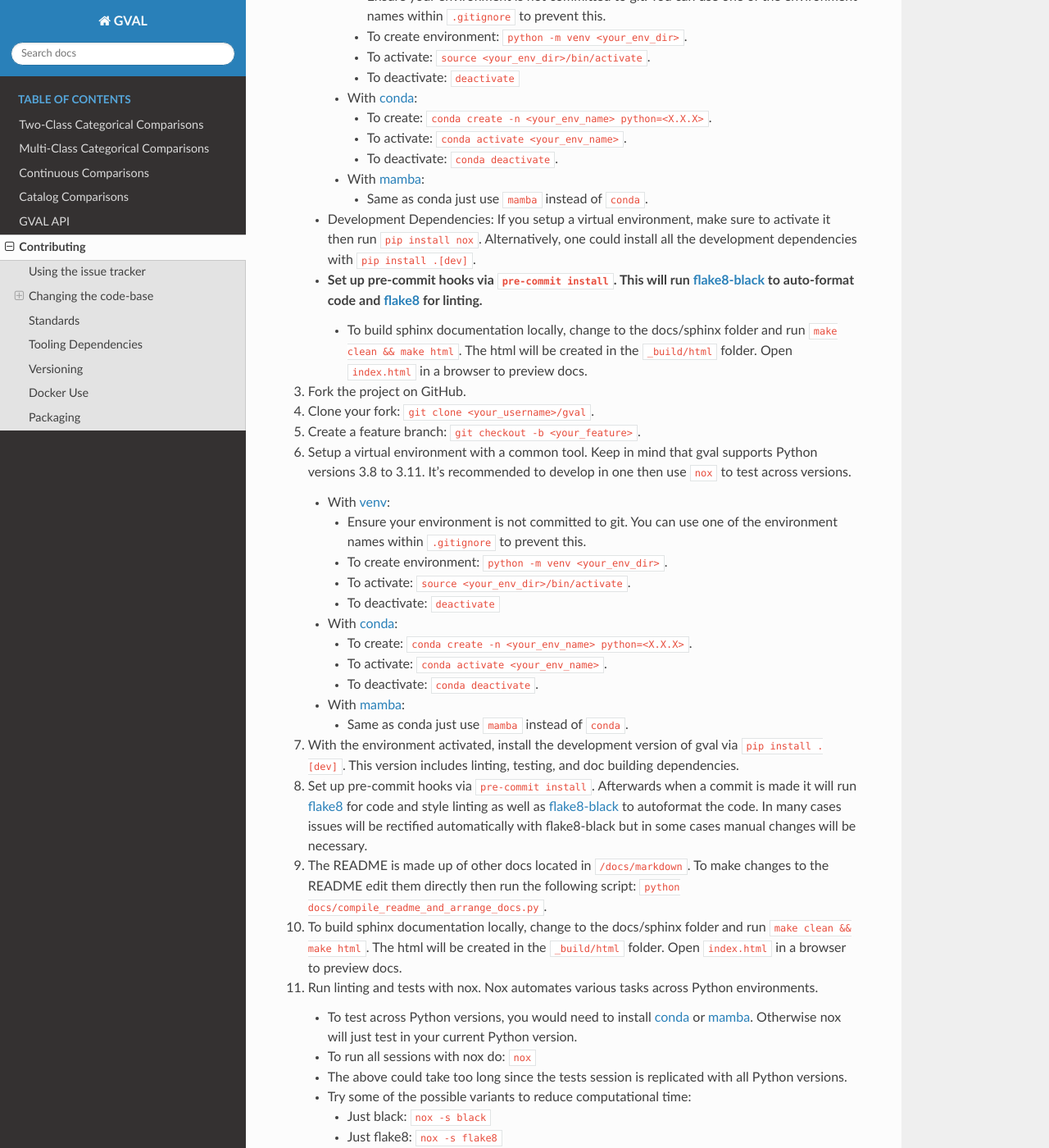
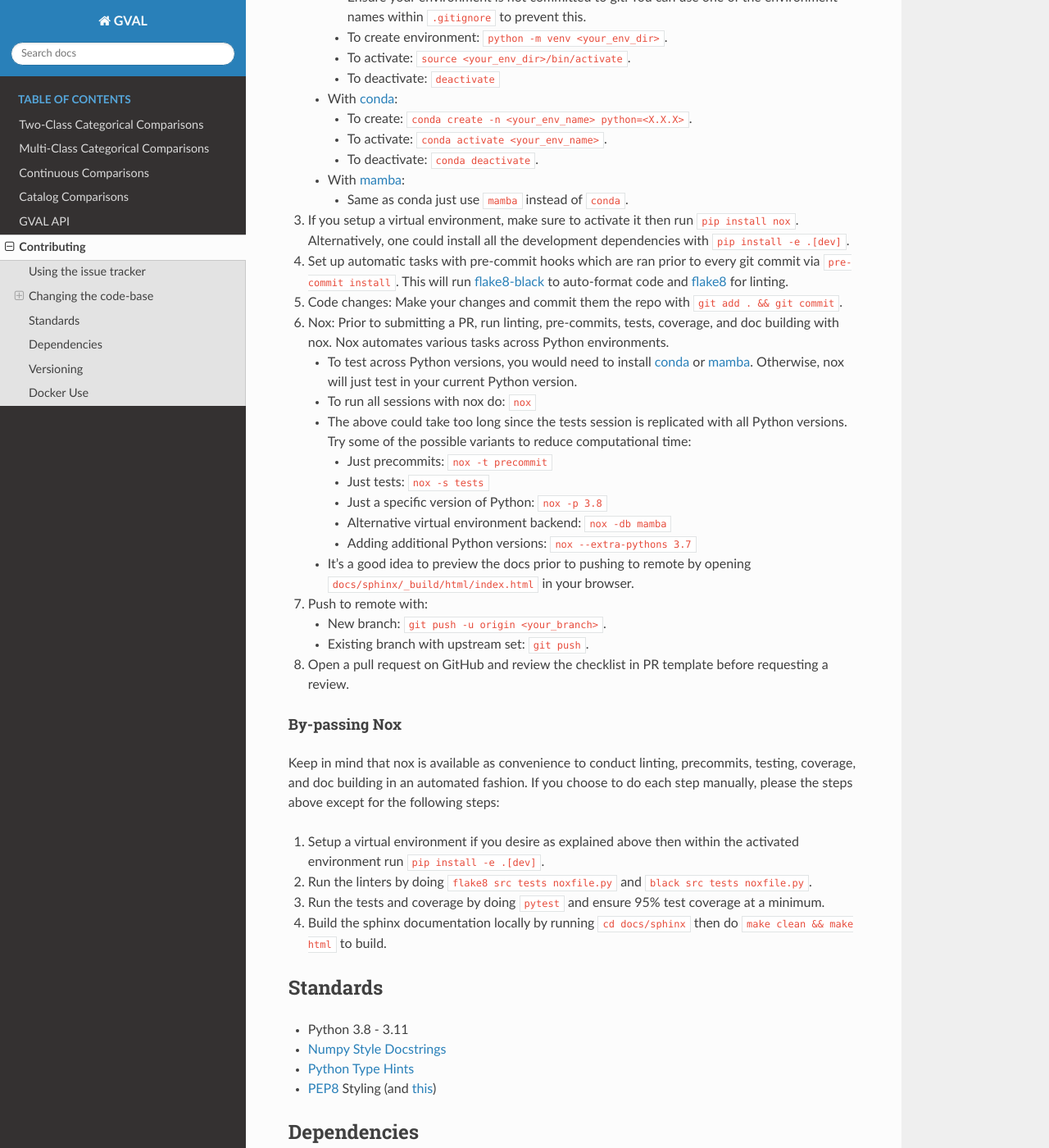
Before and after one commit to NOAA-OWP/gval, a Sphinx documentation site: the page built from docs/sphinx/contributing.rst, in a window 1280 px wide and 1400 px high, scrolled down 1504 px. Shown: the whole window at 82% size. Built offline with Sphinx 7.4.7 and the Read the Docs theme 2.0.0, drawn with Linux system fonts in a browser that asks for light colours; pages that are not in the unit, such as notebooks, are missing from menus; some of the changed text lies outside the part shown.

Commit message:
Nox automation - Updated Issue and PR templates - Updated `CONTRIBUTING.md` to latest recommended usage - Linting changes - Added `.coveragerc` to configure coverage report - Added `pytest` options to `pyproject.toml` - Added filter warnings to pytest options. - Modified `tabulation.py` for `DeprecationWarning` with use of `.drop()` - Future TODO: add version bump nox session - Future TODO: use nox in GH actions? - Future TODO: increase coverage to 95%+.     - Update `CONTRIBUTING.MD`, `PULL_REQUEST_TEMPLATE.md` ,and `.coveragerc` to reflect this requirement.

```diff
--- a/docs/sphinx/SPHINX_CONTRIBUTING.MD
+++ b/docs/sphinx/SPHINX_CONTRIBUTING.MD
@@ -37,33 +37,12 @@ and patterns in the existing code-base.
 
 ### Guidelines
 
-If you would like to contribute, please follow the following steps from your terminal:
+If you would like to contribute, please follow the following steps from your terminal within the project's root director:
+
+**Note**: Anything within angle brackets `<>` is meant to be user-specified with the brackets removed.
 
 1. Fork the project on GitHub, clone your fork (`git clone <your_username>/gval`), and create a feature branch (`git checkout -b <your_feature>`).
-2. Setup nox based linting, testing, and documentation building.
-    - Virtual Environment: While not required, it's recommended to setup a virtual environment with the Python tool of your choice. Keep in mind that gval supports Python versions 3.8 to 3.11.
-        - With [venv](https://docs.python.org/3/library/venv.html):
-            - Ensure your environment is not committed to git. You can use one of the environment names within `.gitignore` to prevent this.
-            - To create environment: `python -m venv <your_env_dir>`.
-            - To activate: `source <your_env_dir>/bin/activate`.
-            - To deactivate: `deactivate`
-        - With [conda](https://docs.conda.io/projects/conda/en/latest/index.html):
-            - To create: `conda create -n <your_env_name> python=<X.X.X>`.
-            - To activate: `conda activate <your_env_name>`.
-            - To deactivate: `conda deactivate`.
-        - With [mamba](https://mamba.readthedocs.io/en/latest/):
-            - Same as conda just use `mamba` instead of `conda`.
-    - Development Dependencies: If you setup a virtual environment, make sure to activate it then run `pip install nox`. Alternatively, one could install all the development dependencies with `pip install .[dev]`.
-    - Set up pre-commit hooks via `pre-commit install`.  This will run [flake8-black](https://pypi.org/project/flake8-black/) to auto-format code and [flake8](https://github.com/PyCQA/flake8) for linting.
-        -
-        - To build sphinx documentation locally, change to the docs/sphinx folder and run `make clean && make html`. The html will be created in the `_build/html` folder.  Open `index.html` in a browser to preview docs.
-
-
-
-1. Fork the project on GitHub.
-2. Clone your fork: `git clone <your_username>/gval`.
-3. Create a feature branch: `git checkout -b <your_feature>`.
-4. Setup a virtual environment with a common tool. Keep in mind that gval supports Python versions 3.8 to 3.11. It's recommended to develop in one then use `nox` to test across versions.
+2. While not required, it's recommended to setup a virtual environment with the Python tool of your choice. Keep in mind that gval supports Python versions 3.8 to 3.11.
     - With [venv](https://docs.python.org/3/library/venv.html):
         - Ensure your environment is not committed to git. You can use one of the environment names within `.gitignore` to prevent this.
         - To create environment: `python -m venv <your_env_dir>`.
@@ -75,32 +54,30 @@ If you would like to contribute, please follow the following steps from your ter
         - To deactivate: `conda deactivate`.
     - With [mamba](https://mamba.readthedocs.io/en/latest/):
         - Same as conda just use `mamba` instead of `conda`.
-5. With the environment activated, install the development version of gval via `pip install .[dev]`. This version includes linting, testing, and doc building dependencies.
-6. Set up pre-commit hooks via `pre-commit install`.  Afterwards when a commit is made it will run
-[flake8](https://github.com/PyCQA/flake8) for code and style linting as well as
-[flake8-black](https://pypi.org/project/flake8-black/) to autoformat the code.  In many cases issues will be rectified
-automatically with flake8-black but in some cases manual changes will be necessary.
-7. The README is made up of other docs located in `/docs/markdown`.  To make changes to the README edit them directly
-then run the following script: `python docs/compile_readme_and_arrange_docs.py`.
-8. To build sphinx documentation locally, change to the docs/sphinx folder and run `make clean && make html`. The html will be created in the `_build/html` folder.  Open `index.html` in a browser to preview docs.
-9. Run linting and tests with nox. Nox automates various tasks across Python environments.
-    - To test across Python versions, you would need to install [conda](https://docs.conda.io/projects/conda/en/stable/user-guide/install/index.html) or [mamba](https://mamba.readthedocs.io/en/latest/installation/mamba-installation.html). Otherwise nox will just test in your current Python version.
+3. If you setup a virtual environment, make sure to activate it then run `pip install nox`. Alternatively, one could install all the development dependencies with `pip install -e .[dev]`.
+4. Set up automatic tasks with pre-commit hooks which are ran prior to every git commit via `pre-commit install`.  This will run [flake8-black](https://pypi.org/project/flake8-black/) to auto-format code and [flake8](https://github.com/PyCQA/flake8) for linting.
+5. Code changes: Make your changes and commit them the repo with `git add . && git commit`.
+6. Nox: Prior to submitting a PR, run linting, pre-commits, tests, coverage, and doc building with nox. Nox automates various tasks across Python environments.
+    - To test across Python versions, you would need to install [conda](https://docs.conda.io/projects/conda/en/stable/user-guide/install/index.html) or [mamba](https://mamba.readthedocs.io/en/latest/installation/mamba-installation.html). Otherwise, nox will just test in your current Python version.
     - To run all sessions with nox do: `nox`
-    - The above could take too long since the tests session is replicated with all Python versions.
-    - Try some of the possible variants to reduce computational time:
-        - Just black: `nox -s black`
-        - Just flake8: `nox -s flake8`
+    - The above could take too long since the tests session is replicated with all Python versions. Try some of the possible variants to reduce computational time:
+        - Just precommits: `nox -t precommit`
         - Just tests: `nox -s tests`
         - Just a specific version of Python: `nox -p 3.8`
-10. Keep in mind that you can run linting and testing outside of the precommit hooks and nox. Just use the following commands with any custom variation you'd like:
-    - For black: `black src/ tests/`.
-    - For flake8: `flake8 src/ tests/`
-    - For tests: `pytest`
-11. Commit your changes: `git commit`. This will invoke pre-commit hooks mentioned on previously.
-12. Push to remote with:
+        - Alternative virtual environment backend: `nox -db mamba`
+        - Adding additional Python versions: `nox --extra-pythons 3.7`
+    - It's a good idea to preview the docs prior to pushing to remote by opening `docs/sphinx/_build/html/index.html` in your browser.
+7. Push to remote with:
     - New branch: `git push -u origin <your_branch>`.
-    - Existing branch with upstream set: `git push` .
-13. Open a pull request (review checklist in PR template before requesting a review).
+    - Existing branch with upstream set: `git push`.
+8. Open a pull request on GitHub and review the checklist in PR template before requesting a review.
+
+#### By-passing Nox
+Keep in mind that nox is available as convenience to conduct linting, precommits, testing, coverage, and doc building in an automated fashion. If you choose to do each step manually, please the steps above except for the following steps:
+1. Setup a virtual environment if you desire as explained above then within the activated environment run `pip install -e .[dev]`.
+2. Run the linters by doing `flake8 src tests noxfile.py` and `black src tests noxfile.py`.
+3. Run the tests and coverage by doing `pytest` and ensure 95% test coverage at a minimum.
+4. Build the sphinx documentation locally by running `cd docs/sphinx` then do `make clean && make html` to build.
 
 
 ## Standards
@@ -110,22 +87,8 @@ then run the following script: `python docs/compile_readme_and_arrange_docs.py`.
 - [PEP8](https://pep8.org/) Styling (and [this](https://peps.python.org/pep-0008/))
 
 
-## Tooling Dependencies
-- Testing with [PyTest](https://docs.pytest.org/en/7.1.x/contents.html)
-    * For timed tests: [pytest-monitor](https://github.com/CFMTech/pytest-monitor/)
-    * For code coverage: [pytest-cov](https://pypi.org/project/pytest-cov/)
-    * For memory test: [pytest-memray](https://pytest-memray.readthedocs.io/en/latest/)
-
-- Dependencies and Packaging
-    * [pip](https://packaging.python.org/en/latest/key_projects/#pip)
-- Distribution
-    *[PyPI](https://pypi.org/)
-    * GitHub (source, packaging, and images)
-- Docs
-    * [Sphinx](https://www.sphinx-doc.org/)
-    * [pandoc](https://pypi.org/project/pandoc/)
-    * [Jupyter](https://pypi.org/project/jupyter/)
-
+## Dependencies
+Dependencies are managed with a `requirements.txt` file for core dependencies. A `pyproject.toml` file contains the optional development dependencies and reads the `requirements.txt` file for the core dependencies. Please see those files for a complete list of dependencies used by gval.
 
 ## Versioning
 
@@ -133,30 +96,30 @@ The repository will adhere to the [Semantic Versioning 2.0.0.](https://semver.or
 
 ## Docker Use
 
-(In this case, the image name, "gval-image", and container name, "gval-python" can be changed
-to whatever name is more suitable.  Script, "test.py", does not exist and is an arbitrary placeholder for
-script of choice.)
+A Docker container is available for your convenience.
+
+**Note**: Anything within angle brackets `<>` is meant to be user-specified with the brackets removed. Additionally note that the use of sudo maybe optional dependening on how Docker was setup on your system.
 
 First setup docker instance and in the root directory of the project:
 
-`[sudo] docker build -t gval-image --target development . `
+`[sudo] docker build -t <your_image_name> --target development . `
 
 The default user named 'user' with UID 1001 is created.  To use the same user and permissions you
 currently have on your machine override with build arguments:
 
-`[sudo] docker build -t gval-image --build-arg UID=$(id -u) --target development .`
+`[sudo] docker build -t <your_image_name> --build-arg UID=$(id -u) --target development .`
 
 Standard run examples from the command line (standard, or overriding user with root):
 
-- `[sudo] docker run -v $(pwd):/home/user/gval --name gval-python gval-image`
-- `[sudo] docker run -v $(pwd):/home/user/gval --user root --name gval-python gval-image`
+- `[sudo] docker run -v $(pwd):/home/user/gval --name <your_container_name> <your_image_name>`
+- `[sudo] docker run -v $(pwd):/home/user/gval --user root --name <your_container_name> <your_image_name>`
 
 If given access keys for retrieving test data you can mount the volume as such:
 
-`[sudo] docker run -v ~/.aws:/home/user/.aws -v $(pwd):/home/user/gval --name gval-python gval-image`
+`[sudo] docker run -v ~/.aws:/home/user/.aws -v $(pwd):/home/user/gval --name <your_container_name> <your_image_name>`
 
 To keep your container running, try adding `tail -f /dev/null` as your command ensuring to detach with `-d`:
-- `[sudo] docker run -d -v $(pwd):/home/user/gval --name gval-python gval-image tail -f /dev/null`
+- `[sudo] docker run -d -v $(pwd):/home/user/gval --name <your_container_name> <your_image_name> tail -f /dev/null`
 
 You can also set up your IDE to run this docker image directly:
 - [PyCharm](https://www.jetbrains.com/help/pycharm/using-docker-as-a-remote-interpreter.html#config-docker)
@@ -164,19 +127,7 @@ You can also set up your IDE to run this docker image directly:
 
 If the container already exists you can start as follows:
 
-`[sudo] docker start gval-python`
+`[sudo] docker start <your_container_name>`
 
 To enter the container interactively:
-`[sudo] docker exec gval-python bash`
-
-## Packaging
-
-To build the gval package and install locally:
-
-- In the root directory install the gval package:
-
-  `pip install . .[dev]`
-
-The packaging process using docker container would look as follows (on linux):
-
-`sudo docker exec -v $(pwd):/home/user/ --user root python -m build && pip install . .[dev]`
+`[sudo] docker exec <your_container_name> bash`
```
Also changed, not shown: CONTRIBUTING.MD (+5 -6 lines), docs/compile_readme_and_arrange_docs.py (+11 -12 lines), docs/sphinx/conf.py (+4 -9 lines), noxfile.py (+26 -28 lines), pyproject.toml (+19 -0 lines), .github/ISSUE_TEMPLATE.md, .github/PULL_REQUEST_TEMPLATE.md, requirements.txt (line endings or trailing spaces), 3 other files.
